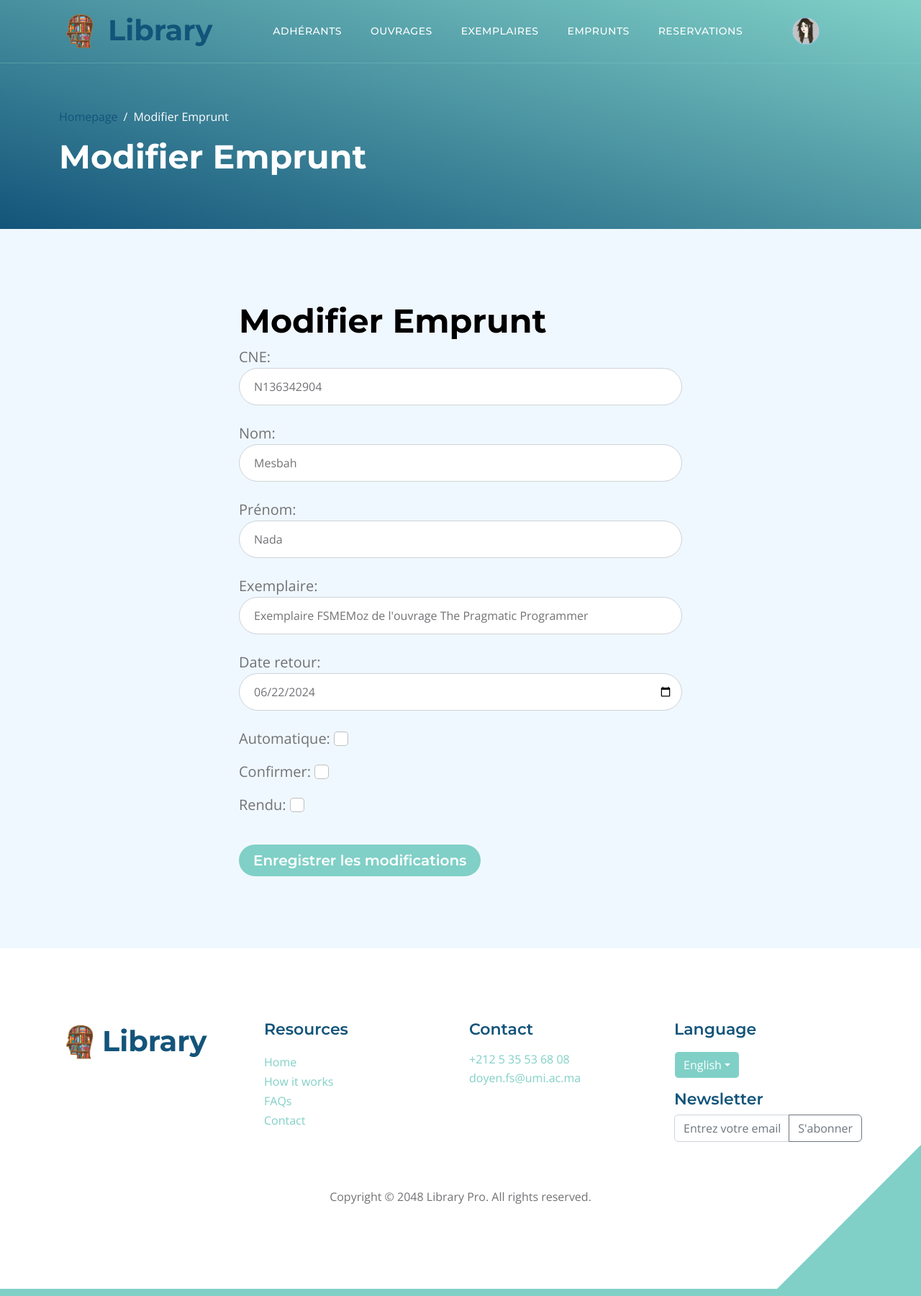
After one commit to NadaMesbah/Library-Management-Project, a Django app: page /modifier_emprunt/43fd8030-f279-4ee9-99d7-88e56bd31294/ in a window 1280 px wide. The commit adds this page. Shown: the whole page at 72% size. Run offline with Django 5.2, Linux system fonts and the light colour scheme; a user stored in the database is signed in; data comes from the database, SQL or seed files in the repository; both versions use the stored data as it was after the commit; some libraries are stand-ins or nearby versions.

Commit message:
latest updates

```diff
--- a/ouvrages/forms.py
+++ b/ouvrages/forms.py
@@ -131,7 +131,6 @@ class ReviewForm(forms.ModelForm):
         for name, field in self.fields.items():
             field.widget.attrs.update({'class': 'form-control'})
 
-
 class EmpruntForm(forms.ModelForm):
     CNE = forms.CharField(max_length=20, required=False, label='CNE', widget=forms.TextInput(attrs={'class': 'form-control', 'placeholder': 'CNE'}))
     nom = forms.CharField(max_length=100, required=False, label='Nom', widget=forms.TextInput(attrs={'class': 'form-control', 'placeholder': 'Nom'}))
@@ -139,17 +138,34 @@ class EmpruntForm(forms.ModelForm):
 
     class Meta:
         model = Emprunt
-        fields = ['CNE', 'nom', 'prenom', 'exemplaire', 'date_retour']
+        fields = ['CNE', 'nom', 'prenom', 'exemplaire', 'date_retour', 'automatique', 'confirmer', 'rendu']
         widgets = {
             'exemplaire': forms.Select(attrs={'class': 'form-control'}),
             'date_retour': forms.DateInput(attrs={'class': 'form-control', 'type': 'date'}),
+            'automatique': forms.CheckboxInput(attrs={'class': 'form-check-input'}),
+            'confirmer': forms.CheckboxInput(attrs={'class': 'form-check-input'}),
+            'rendu': forms.CheckboxInput(attrs={'class': 'form-check-input'}),
         }
 
     def __init__(self, *args, **kwargs):
         super().__init__(*args, **kwargs)
-        # Filtrer pour ne montrer que les exemplaires disponibles
-        self.fields['exemplaire'].queryset = Exemplaire.objects.filter(etat='DISPONIBLE')
 
+        # Filter to show only available exemplaires
+        exemplaire_qs = Exemplaire.objects.filter(etat='DISPONIBLE')
+
+        if self.instance and self.instance.pk:
+            emprunteur = getattr(self.instance, 'emprunteur', None)
+            if emprunteur:
+                self.fields['CNE'].initial = emprunteur.CNE
+                self.fields['nom'].initial = emprunteur.nom
+                self.fields['prenom'].initial = emprunteur.prenom
+
+            # Include the current exemplaire in the queryset if the instance exists and has an exemplaire
+            exemplaire_actuel = getattr(self.instance, 'exemplaire', None)
+            if exemplaire_actuel:
+                exemplaire_qs = Exemplaire.objects.filter(pk=exemplaire_actuel.pk) | exemplaire_qs
+
+        self.fields['exemplaire'].queryset = exemplaire_qs
 
     def clean(self):
         cleaned_data = super().clean()
@@ -158,30 +174,36 @@ class EmpruntForm(forms.ModelForm):
         prenom = cleaned_data.get('prenom')
         exemplaire = cleaned_data.get('exemplaire')
 
-        # Rechercher l'utilisateur correspondant
+        # Search for the corresponding user by CNE
         if CNE:
-            try:
-                emprunteur = Profile.objects.get(CNE=CNE)
-            except Profile.DoesNotExist:
-                raise forms.ValidationError("Aucun utilisateur trouvé avec ce CNE.")
+            emprunteurs = Profile.objects.filter(CNE=CNE)
+            if emprunteurs.exists():
+                emprunteur = emprunteurs.first()
+            else:
+                self.add_error('CNE', ValidationError("Aucun utilisateur trouvé avec ce CNE."))
+        # Search for the corresponding user by name and surname
         elif nom and prenom:
-            try:
-                emprunteur = Profile.objects.get(nom=nom, prenom=prenom)
-            except Profile.DoesNotExist:
-                raise forms.ValidationError("Aucun utilisateur trouvé avec ce nom et prénom.")
+            emprunteurs = Profile.objects.filter(nom=nom, prenom=prenom)
+            if emprunteurs.exists():
+                emprunteur = emprunteurs.first()
+            else:
+                self.add_error('nom', ValidationError("Aucun utilisateur trouvé avec ce nom et prénom."))
+                self.add_error('prenom', ValidationError("Aucun utilisateur trouvé avec ce nom et prénom."))
         else:
-            raise forms.ValidationError("Veuillez fournir le CNE ou le nom et prénom.")
-        # Ajouter la vérification ici
-        if Emprunt.objects.filter(emprunteur=emprunteur, rendu=False).exists():
-            raise forms.ValidationError("Cet utilisateur a déjà un emprunt non rendu.")
+            raise ValidationError("Veuillez fournir le CNE ou le nom et prénom.")
+
+        # Add verification here
+        if Emprunt.objects.filter(emprunteur=emprunteur, rendu=False).exclude(pk=self.instance.pk).exists():
+            raise ValidationError("Cet utilisateur a déjà un emprunt non rendu.")
+
         cleaned_data['emprunteur'] = emprunteur
 
-        # Vérifiez si l'exemplaire est disponible
+        # Verify if the exemplaire is available
         if exemplaire is not None:
-            if exemplaire.etat != 'DISPONIBLE':
-                raise forms.ValidationError("Cet exemplaire n'est pas disponible")
+            if exemplaire.etat != 'DISPONIBLE' and exemplaire != getattr(self.instance, 'exemplaire', None):
+                self.add_error('exemplaire', ValidationError("Cet exemplaire n'est pas disponible"))
 
-        # Vérifiez si la date de retour est définie
+        # Verify if the return date is defined
         date_retour = cleaned_data.get('date_retour')
         if not date_retour:
             cleaned_data['date_retour'] = datetime.now().date() + timedelta(days=15)
--- a/ouvrages/models.py
+++ b/ouvrages/models.py
@@ -170,6 +170,9 @@ class Emprunt(models.Model):
 
         super().save(*args, **kwargs)
 
+    def __str__(self):
+        return f"Emprunt de l'exemplaire {self.exemplaire.id} de la part de {self.emprunteur.username}"
+
 
 # @receiver(post_save, sender=Emprunt)
 # def update_exemplaire_on_emprunt_save(sender, instance, created, **kwargs):
--- a/ouvrages/templates/ouvrages/browse-ouvrages.html
+++ b/ouvrages/templates/ouvrages/browse-ouvrages.html
@@ -41,8 +41,7 @@
                         <div class="col d-flex justify-content-center align-items-center mt-lg-0 mb-lg-4">
                             <a href="{% url 'ouvrages:create-ouvrage' %}" class="btn mybtn smoothscroll me-2">Add Ouvrage</a>
                         </div>
-
-                    {%endif%}
+                        {%endif%}
                     </div>
                     <div class="input-group input-group-lg">
                         <span class="input-group-text bi-search" id="basic-addon1">
--- /dev/null
+++ b/ouvrages/templates/ouvrages/modifier_emprunt.html
@@ -0,0 +1,34 @@
+{% extends 'main.html' %}
+{% load static %}
+{% block content %}
+
+<header class="site-header d-flex flex-column justify-content-center align-items-center">
+    <div class="container">
+        <div class="row align-items-center">
+            <div class="col-lg-8 col-12">
+                <nav aria-label="breadcrumb">
+                    <ol class="breadcrumb">
+                        <li class="breadcrumb-item"><a href="/">Homepage</a></li>
+                        <li class="breadcrumb-item active" aria-current="page">Modifier Emprunt</li>
+                    </ol>
+                </nav>
+                <h2 class="text-white">Modifier Emprunt</h2>
+            </div>
+        </div>
+    </div>
+</header>
+
+<main>
+    <section class="section-padding section-bg col-12 col-lg-12 d-flex justify-content-center align-items-center">
+        <div class="container col-6">
+            <h2>Modifier Emprunt</h2>
+            <form method="post" class="custom-form contact-form">
+                {% csrf_token %}
+                {{ form.as_p }}
+                <button type="submit" class="btn mybtn mt-3 mt-lg-4">Enregistrer les modifications</button>
+            </form>
+        </div>
+    </section>
+</main>
+
+{%endblock%}
--- a/ouvrages/urls.py
+++ b/ouvrages/urls.py
@@ -27,8 +27,10 @@ urlpatterns = [
     path('search-exemplaires/', views.search_exemplaires, name='search_exemplaires'),
     path('modifier_exemplaire/<str:pk>/', views.modifier_exemplaire, name='modifier_exemplaire'),
     path('emprunt/', views.liste_emprunts, name="emprunt"),
-    path('nouvel-emprunt/',views.nouvel_emprunt, name='nouvel_emprunt'),
-     path('supprimer_emprunt/<uuid:emprunt_id>/', views.supprimer_emprunt, name='supprimer_emprunt'),
+    path('nouvel_emprunt/', views.nouvelEmprunt, name='nouvel_emprunt'),
+    path('modifier_emprunt/<uuid:emprunt_id>/', views.modifier_emprunt, name='modifier_emprunt'),
+    path('supprimer_emprunt/<uuid:emprunt_id>/', views.supprimer_emprunt, name='supprimer_emprunt'),
+    path('delete_emprunt/<str:pk>', views.deleteEmprunt, name='delete_emprunt'),
     #reservations
     path('list_reservations/', views.list_reservations, name='list_reservations'),
     path('reservation_detail/<str:pk>', login_required(views.reservation_detail), name="reservation_detail"),
--- a/ouvrages/views.py
+++ b/ouvrages/views.py
@@ -455,7 +455,7 @@ def liste_emprunts(request):
 
 
 @user_passes_test(est_administrateur)
-def nouvel_emprunt(request):
+def nouvelEmprunt(request):
     if request.method == 'POST':
         form = EmpruntForm(request.POST)
         if form.is_valid():
@@ -492,6 +492,39 @@ def nouvel_emprunt(request):
         form = EmpruntForm()
     return render(request, 'ouvrages/nouvel_emprunt.html', {'form': form})
 
+@user_passes_test(est_administrateur)
+def modifier_emprunt(request, emprunt_id):
+    emprunt = get_object_or_404(Emprunt, id=emprunt_id)
+
+    if request.method == 'POST':
+        form = EmpruntForm(request.POST, instance=emprunt)
+        if form.is_valid():
+            if form.cleaned_data.get('rendu'):
+                emprunt.exemplaire.etat = 'DISPONIBLE'
+                emprunt.exemplaire.reserve = False
+                emprunt.exemplaire.save()
+                emprunt.delete()
+                messages.success(request, "L'emprunt a été marqué comme rendu et supprimé avec succès.")
+                return redirect('ouvrages:emprunt')
+            else:
+                form.save()
+                messages.success(request, "L'emprunt a été modifié avec succès.")
+                return redirect('ouvrages:emprunt')
+    else:
+        form = EmpruntForm(instance=emprunt)
+
+    return render(request, 'ouvrages/modifier_emprunt.html', {'form': form})
+
+@user_passes_test(est_administrateur)
+def deleteEmprunt(request, pk):
+    emprunt = get_object_or_404(Emprunt, id=pk)
+    if request.method == 'POST':
+        # If the request is POST, delete the ouvrage
+        emprunt.delete()
+        return redirect('ouvrages:emprunt')
+    # If the request is not POST, render the confirmation page
+    context = {'emprunt': emprunt}
+    return render(request, 'ouvrages/delete_emprunt.html', context)
 
 @user_passes_test(est_administrateur)
 def supprimer_emprunts_non_confirmes(request):
```
Also changed, not shown: ouvrages/templates/ouvrages/delete_emprunt.html (added, +32 -0 lines), ouvrages/templates/ouvrages/emprunt.html (+9 -34 lines), ouvrages/templates/ouvrages/nouvel_emprunt.html (+7 -0 lines), db.sqlite3.
